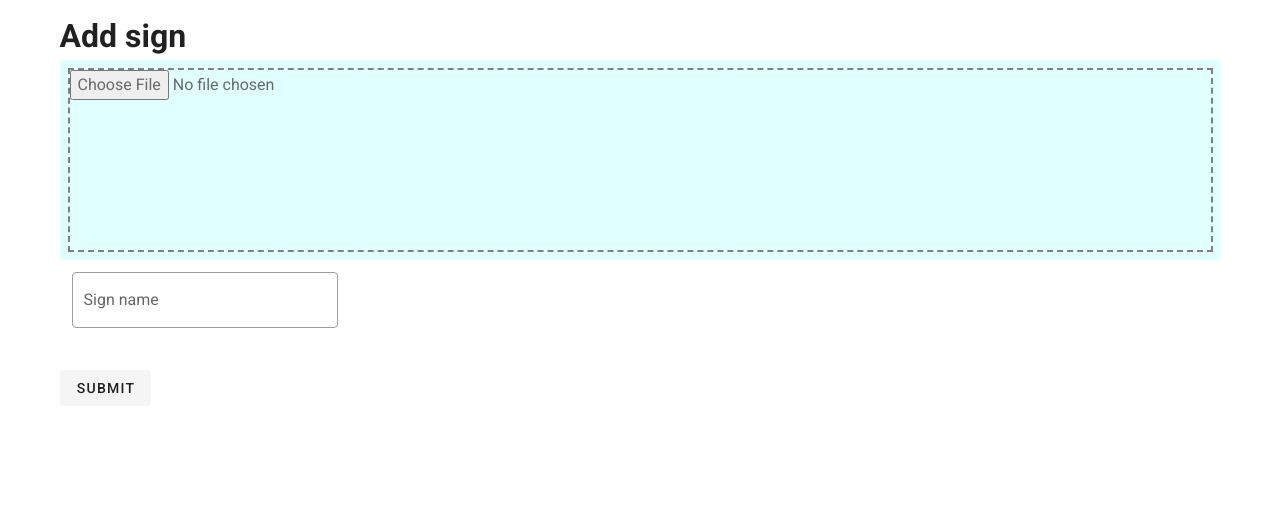
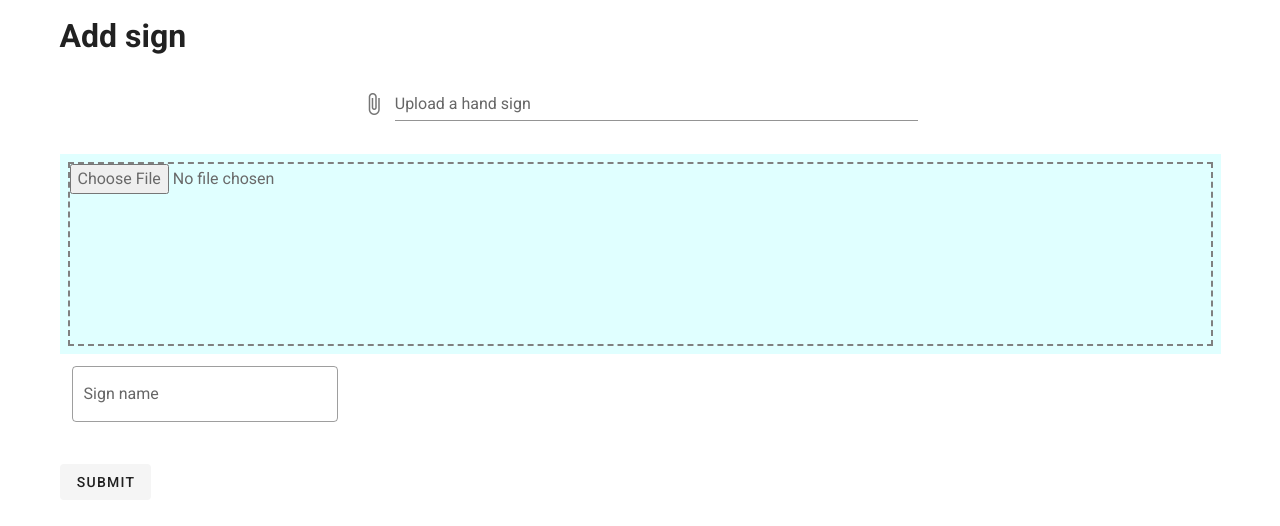
Before and after one commit to jhkritz/sign-language-api, a Vue app in the folder frontend/: page /library/addsign in a window 1280 px wide. Shown: the top 526 px of the page. Built offline with nearby package versions, Linux system fonts and the light colour scheme; what vue-auth would draw is missing.

Commit message:
Added code that uploads the image to addsign.vue

```diff
--- a/frontend/src/views/addsign.vue
+++ b/frontend/src/views/addsign.vue
@@ -4,6 +4,9 @@
         <v-container>
             <!-- UPLOAD SIGN -->
             <h1>Add sign</h1>
+            <v-container id='container'>
+                <v-file-input label='Upload a hand sign' v-model='image' />
+            </v-container>
             <div class="dropbox">
                 <input type="file" single required>
             </div>
@@ -18,22 +21,19 @@
     </v-form>
 </template>
 
-
 <script>
     export default {
         props: {
             library_id: null
         },
-
         data: () => ({
             valid: false,
             signname: '',
             signrules: [
                 v => !!v || 'Sign name is required'
-            ]
+            ],
+            image: null
         }),
-
-
         methods: {
             async postSign() {
                 // Accessing search parameters
@@ -45,7 +45,8 @@
 
                 var data = new FormData();
                 data.append('sign_name', this.signname);
-                //data.append('image_file', this.image);
+                data.append('lib_name', this.library_id);
+                data.append('image_file', this.image);
 
                 var config = {
                     method: 'post',
@@ -100,4 +101,8 @@
         text-align: center;
         padding: 50px 0;
     }
+
+    #container {
+        width: 50%
+    }
 </style>
```
